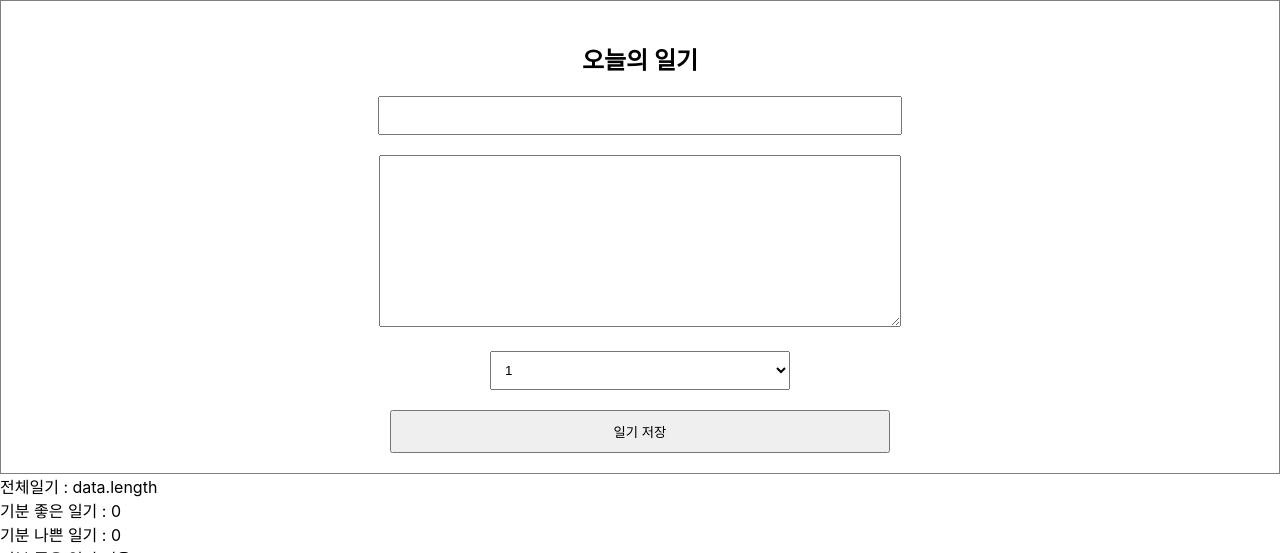
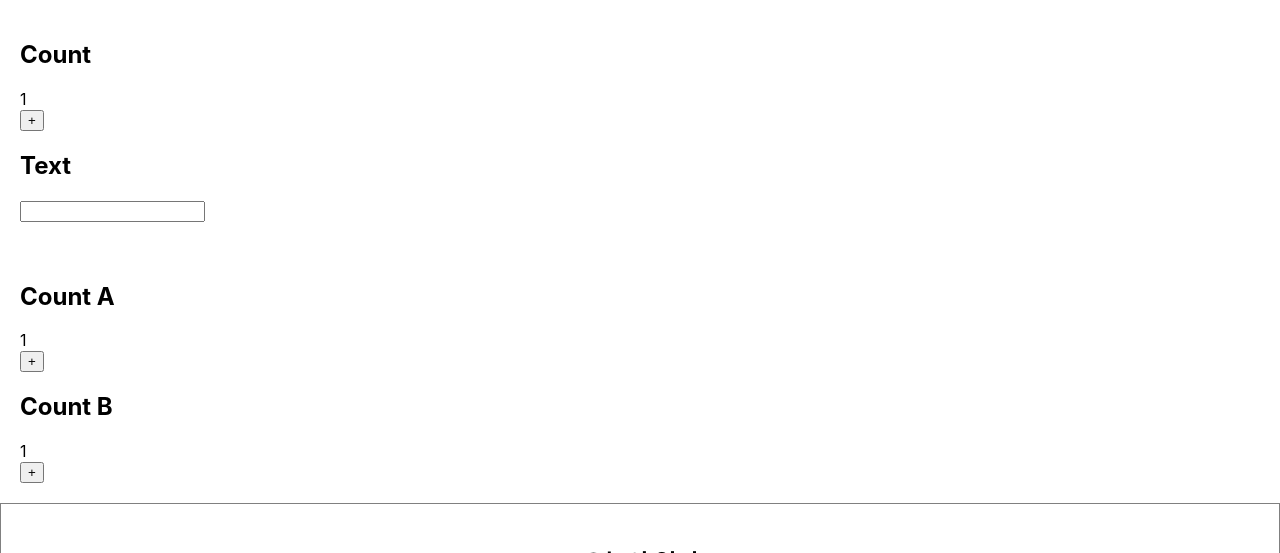
Before and after one commit to kyeongmin21/simplediary, a React (Create React App) app: page / in a window 1280 px wide. Shown: the top 553 px of the page. Built offline with nearby package versions, Linux system fonts and the light colour scheme; no server answers.

Commit message:
최적화2 - React.memo
- 컴포넌트를 최적화, areEqual

```diff
--- a/src/App.js
+++ b/src/App.js
@@ -1,6 +1,8 @@
 import './App.css';
 import DiaryEditor from "./DiaryEditor";
 import DiaryList from "./DiaryList";
+import Optimize from "./Optimize";
+import OptimizeObj from "./OptimizeObj";
 import {useState, useRef, useEffect, useMemo} from "react";
 
 function App() {
@@ -42,7 +44,6 @@ function App() {
   }
 
   const getDiaryAnalysis = useMemo(() => {
-    console.log('일기분석 시작')
     const goodCount = data.filter(item => item.emotion >= 3).length
     const badCount = data.length - goodCount;
     const goodRatio = ( goodCount / data.length ) * 100;
@@ -53,6 +54,8 @@ function App() {
 
   return (
     <div className="App">
+      <Optimize />
+      <OptimizeObj />
       <DiaryEditor onCreate={onCreate} />
       <div>전체일기 : data.length</div>
       <div>기분 좋은 일기 : {goodCount}</div>
--- /dev/null
+++ b/src/Optimize.js
@@ -0,0 +1,37 @@
+import React, {useState, useEffect} from "react";
+
+const CountView = React.memo(({count}) => {
+  useEffect(() => {
+    console.log(`count: ${count}`)
+  });
+  return <div>{count}</div>
+});
+
+const TextView = React.memo(({text}) => {
+  useEffect(() => {
+    console.log(`text: ${text}`)
+  });
+  return <div>{text}</div>
+});
+
+const Optimize = () => {
+  const [count, setCount] = useState(1);
+  const [text, setText] = useState('');
+
+  return (
+    <div className="Optimize" style={{padding: 20}} >
+      <div>
+        <h2>Count</h2>
+        <CountView count={count}/>
+        <button value={count} onClick={() => setCount(count + 1)}> + </button>
+      </div>
+      <div>
+        <h2>Text</h2>
+        <TextView text={text}/>
+        <input type="text" value={text} onChange={e => setText(e.target.value)} />
+      </div>
+    </div>
+  )
+}
+
+export default Optimize;
--- /dev/null
+++ b/src/OptimizeObj.js
@@ -0,0 +1,46 @@
+import React, {useState, useEffect} from "react";
+
+const CounterA = React.memo(({count}) => {
+  useEffect(() => {
+    console.log(`count A update ${count}`)
+  });
+  return <div>{count}</div>
+});
+
+const CounterB = ({obj}) => {
+  useEffect(() => {
+    console.log(`count B update ${obj.count}`)
+  });
+  return <div>{obj.count}</div>
+};
+
+const areEqual = (prevProps, nextProps) => {
+  return prevProps.obj.count === nextProps.obj.count;
+};
+
+const MemoizedCounterB = React.memo(CounterB, areEqual);
+
+const OptimizeObj = () => {
+  const [count, setCount] = useState(1);
+  const [obj, setObj] = useState({
+    count: 1
+  });
+
+  return (
+    <div className="OptimizeObj" style={{padding: 20}}>
+      <div>
+        <h2>Count A</h2>
+        <CounterA count={count}/>
+        <button onClick={() => setCount(count)}> +</button>
+      </div>
+
+      <div>
+        <h2>Count B</h2>
+        <MemoizedCounterB obj={obj}/>
+        <button onClick={() => setObj({count: obj.count})}> +</button>
+      </div>
+    </div>
+  )
+}
+
+export default OptimizeObj;
```
